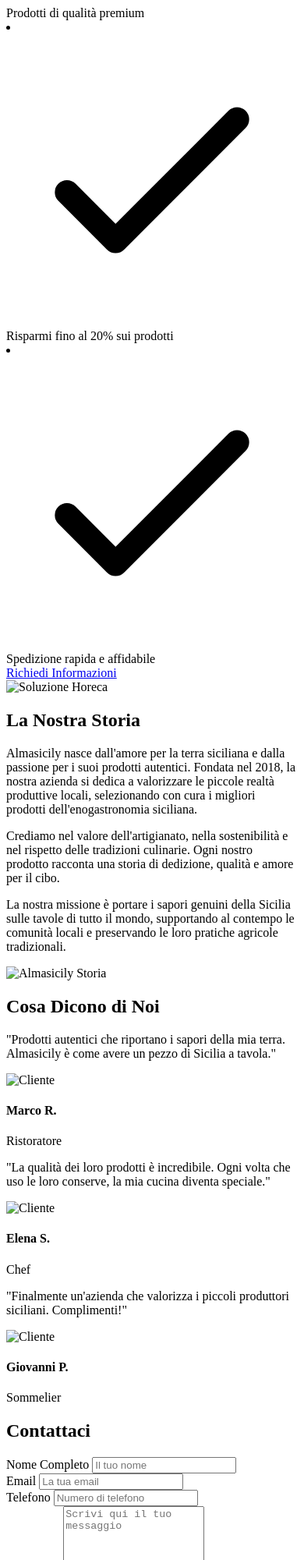
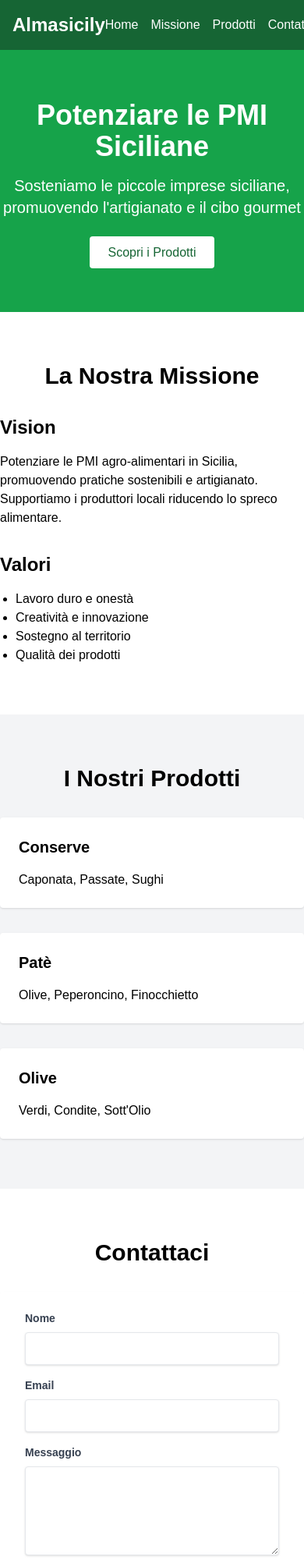
Before and after one commit to agalia98/almasicily-Horeca, a plain HTML site: page index.html in a window 390 px wide. Shown: the top 2000 px of the page at 78% size. Drawn offline with nearby package versions, Linux system fonts and the light colour scheme.

Commit message:
Update index.html

```diff
--- a/index.html
+++ b/index.html
@@ -1,190 +1,115 @@
-<path stroke-linecap="round" stroke-linejoin="round" stroke-width="2" d="M5 13l4 4L19 7"></path>
-                            </svg>
-                            Prodotti di qualità premium
-                        </li>
-                        <li class="flex items-center">
-                            <svg class="w-6 h-6 text-almasicily-green mr-4" fill="none" stroke="currentColor" viewBox="0 0 24 24">
-                                <path stroke-linecap="round" stroke-linejoin="round" stroke-width="2" d="M5 13l4 4L19 7"></path>
-                            </svg>
-                            Risparmi fino al 20% sui prodotti
-                        </li>
-                        <li class="flex items-center">
-                            <svg class="w-6 h-6 text-almasicily-green mr-4" fill="none" stroke="currentColor" viewBox="0 0 24 24">
-                                <path stroke-linecap="round" stroke-linejoin="round" stroke-width="2" d="M5 13l4 4L19 7"></path>
-                            </svg>
-                            Spedizione rapida e affidabile
-                        </li>
+<!DOCTYPE html>
+<html lang="it">
+<head>
+    <meta charset="UTF-8">
+    <meta name="viewport" content="width=device-width, initial-scale=1.0">
+    <title>Almasicily - Prodotti Siciliani</title>
+    <script src="https://cdn.tailwindcss.com"></script>
+    <style>
+        body {
+            font-family: 'Arial', sans-serif;
+        }
+    </style>
+</head>
+<body>
+    <!-- Intestazione -->
+    <header class="bg-green-800 text-white p-4">
+        <div class="container mx-auto flex justify-between items-center">
+            <div class="text-2xl font-bold">Almasicily</div>
+            <nav>
+                <ul class="flex space-x-4">
+                    <li><a href="#home">Home</a></li>
+                    <li><a href="#missione">Missione</a></li>
+                    <li><a href="#prodotti">Prodotti</a></li>
+                    <li><a href="#contatti">Contatti</a></li>
                 </ul>
-                    <a href="#contatti" class="inline-block mt-8 bg-almasicily-green text-white px-8 py-3 rounded-full hover:bg-almasicily-dark-green">
-                        Richiedi Informazioni
+            </nav>
+        </div>
+    </header>
+
+    <!-- Home -->
+    <section id="home" class="bg-green-600 text-white py-16 text-center">
+        <h1 class="text-4xl font-bold mb-4">Potenziare le PMI Siciliane</h1>
+        <p class="text-xl mb-8">
+            Sosteniamo le piccole imprese siciliane,
+            promuovendo l'artigianato e il cibo gourmet
+        </p>
+        <a href="#prodotti" class="bg-white text-green-800 px-6 py-3 rounded">
+            Scopri i Prodotti
         </a>
+    </section>
+
+    <!-- Missione -->
+    <section id="missione" class="container mx-auto py-16">
+        <h2 class="text-3xl font-bold text-center mb-8">La Nostra Missione</h2>
+        <div class="grid md:grid-cols-2 gap-8">
+            <div>
+                <h3 class="text-2xl font-semibold mb-4">Vision</h3>
+                <p>
+                    Potenziare le PMI agro-alimentari in Sicilia,
+                    promuovendo pratiche sostenibili e artigianato.
+                    Supportiamo i produttori locali riducendo lo spreco alimentare.
+                </p>
             </div>
             <div>
-                    <img src="/api/placeholder/500/400" alt="Soluzione Horeca" class="rounded-lg shadow-lg">
-                </div>
+                <h3 class="text-2xl font-semibold mb-4">Valori</h3>
+                <ul class="list-disc pl-5">
+                    <li>Lavoro duro e onestà</li>
+                    <li>Creatività e innovazione</li>
+                    <li>Sostegno al territorio</li>
+                    <li>Qualità dei prodotti</li>
+                </ul>
             </div>
         </div>
     </section>
 
-    <!-- Chi Siamo -->
-    <section id="chi-siamo" class="container mx-auto py-16">
-        <h2 class="text-4xl font-bold text-center mb-12 text-almasicily-dark-green">La Nostra Storia</h2>
-        <div class="grid md:grid-cols-2 gap-10 items-center">
-            <div>
-                <p class="mb-4">
-                    Almasicily nasce dall'amore per la terra siciliana e dalla passione per i suoi prodotti autentici.
-                    Fondata nel 2018, la nostra azienda si dedica a valorizzare le piccole realtà produttive locali,
-                    selezionando con cura i migliori prodotti dell'enogastronomia siciliana.
-                </p>
-                <p class="mb-4">
-                    Crediamo nel valore dell'artigianato, nella sostenibilità e nel rispetto delle tradizioni culinarie.
-                    Ogni nostro prodotto racconta una storia di dedizione, qualità e amore per il cibo.
-                </p>
-                <p>
-                    La nostra missione è portare i sapori genuini della Sicilia sulle tavole di tutto il mondo,
-                    supportando al contempo le comunità locali e preservando le loro pratiche agricole tradizionali.
-                </p>
+    <!-- Prodotti -->
+    <section id="prodotti" class="bg-gray-100 py-16">
+        <h2 class="text-3xl font-bold text-center mb-8">I Nostri Prodotti</h2>
+        <div class="container mx-auto grid md:grid-cols-3 gap-8">
+            <div class="bg-white p-6 rounded shadow">
+                <h3 class="text-xl font-semibold mb-4">Conserve</h3>
+                <p>Caponata, Passate, Sughi</p>
             </div>
-            <div>
-                <img src="/api/placeholder/500/400" alt="Almasicily Storia" class="rounded-lg shadow-lg">
+            <div class="bg-white p-6 rounded shadow">
+                <h3 class="text-xl font-semibold mb-4">Patè</h3>
+                <p>Olive, Peperoncino, Finocchietto</p>
             </div>
-        </div>
-    </section>
-
-    <!-- Testimonianze -->
-    <section class="bg-gray-100 py-16">
-        <div class="container mx-auto">
-            <h2 class="text-4xl font-bold text-center mb-12 text-almasicily-dark-green">Cosa Dicono di Noi</h2>
-            <div class="grid md:grid-cols-3 gap-8">
-                <div class="bg-white p-6 rounded-lg shadow-md">
-                    <p class="italic mb-4">"Prodotti autentici che riportano i sapori della mia terra. Almasicily è come avere un pezzo di Sicilia a tavola."</p>
-                    <div class="flex items-center">
-                        <img src="/api/placeholder/50/50" alt="Cliente" class="rounded-full mr-4">
-                        <div>
-                            <h4 class="font-semibold">Marco R.</h4>
-                            <p class="text-sm text-gray-600">Ristoratore</p>
-                        </div>
-                    </div>
-                </div>
-                <div class="bg-white p-6 rounded-lg shadow-md">
-                    <p class="italic mb-4">"La qualità dei loro prodotti è incredibile. Ogni volta che uso le loro conserve, la mia cucina diventa speciale."</p>
-                    <div class="flex items-center">
-                        <img src="/api/placeholder/50/50" alt="Cliente" class="rounded-full mr-4">
-                        <div>
-                            <h4 class="font-semibold">Elena S.</h4>
-                            <p class="text-sm text-gray-600">Chef</p>
-                        </div>
-                    </div>
-                </div>
-                <div class="bg-white p-6 rounded-lg shadow-md">
-                    <p class="italic mb-4">"Finalmente un'azienda che valorizza i piccoli produttori siciliani. Complimenti!"</p>
-                    <div class="flex items-center">
-                        <img src="/api/placeholder/50/50" alt="Cliente" class="rounded-full mr-4">
-                        <div>
-                            <h4 class="font-semibold">Giovanni P.</h4>
-                            <p class="text-sm text-gray-600">Sommelier</p>
-                        </div>
-                    </div>
-                </div>
+            <div class="bg-white p-6 rounded shadow">
+                <h3 class="text-xl font-semibold mb-4">Olive</h3>
+                <p>Verdi, Condite, Sott'Olio</p>
             </div>
         </div>
     </section>
 
     <!-- Contatti -->
     <section id="contatti" class="container mx-auto py-16">
-        <h2 class="text-4xl font-bold text-center mb-12 text-almasicily-dark-green">Contattaci</h2>
-        <div class="grid md:grid-cols-2 gap-10">
-            <div>
-                <form class="space-y-6">
-                    <div>
-                        <label class="block mb-2 font-semibold">Nome Completo</label>
-                        <input type="text" class="w-full p-3 border rounded focus:outline-none focus:ring-2 focus:ring-almasicily-green" placeholder="Il tuo nome">
+        <h2 class="text-3xl font-bold text-center mb-8">Contattaci</h2>
+        <div class="max-w-md mx-auto">
+            <form class="bg-white shadow-md rounded px-8 pt-6 pb-8 mb-4">
+                <div class="mb-4">
+                    <label class="block text-gray-700 text-sm font-bold mb-2">Nome</label>
+                    <input class="shadow appearance-none border rounded w-full py-2 px-3" type="text">
                 </div>
-                    <div>
-                        <label class="block mb-2 font-semibold">Email</label>
-                        <input type="email" class="w-full p-3 border rounded focus:outline-none focus:ring-2 focus:ring-almasicily-green" placeholder="La tua email">
+                <div class="mb-4">
+                    <label class="block text-gray-700 text-sm font-bold mb-2">Email</label>
+                    <input class="shadow appearance-none border rounded w-full py-2 px-3" type="email">
                 </div>
-                    <div>
-                        <label class="block mb-2 font-semibold">Telefono</label>
-                        <input type="tel" class="w-full p-3 border rounded focus:outline-none focus:ring-2 focus:ring-almasicily-green" placeholder="Numero di telefono">
+                <div class="mb-4">
+                    <label class="block text-gray-700 text-sm font-bold mb-2">Messaggio</label>
+                    <textarea class="shadow appearance-none border rounded w-full py-2 px-3" rows="4"></textarea>
                 </div>
-                    <div>
-                        <label class="block mb-2 font-semibold">Messaggio</label>
-                        <textarea class="w-full p-3 border rounded focus:outline-none focus:ring-2 focus:ring-almasicily-green" rows="5" placeholder="Scrivi qui il tuo messaggio"></textarea>
-                    </div>
-                    <button type="submit" class="w-full bg-almasicily-green text-white p-3 rounded hover:bg-almasicily-dark-green transition duration-300">
+                <button class="bg-green-600 text-white font-bold py-2 px-4 rounded">
                     Invia Messaggio
                 </button>
             </form>
         </div>
-            <div>
-                <div class="mb-8">
-                    <h3 class="text-2xl font-semibold mb-4">Contatti Diretti</h3>
-                    <p class="mb-2"><strong>Telefono:</strong> +39 339 2458190</p>
-                    <p class="mb-2"><strong>Email:</strong> info@almasicily.com</p>
-                    <p><strong>Indirizzo:</strong> Via A. Diaz, 118 - 92024 Canicattì (AG)</p>
-                </div>
-                <div>
-                    <h3 class="text-2xl font-semibold mb-4">Orari</h3>
-                    <p>Lunedì - Venerdì: 9:00 - 18:00</p>
-                    <p>Sabato: 9:00 - 13:00</p>
-                    <p>Domenica: Chiuso</p>
-                </div>
-                <div class="mt-8">
-                    <img src="/api/placeholder/400/300" alt="Mappa" class="rounded-lg shadow-md">
-                </div>
-            </div>
-        </div>
     </section>
 
     <!-- Footer -->
-    <footer class="bg-almasicily-dark-green text-white py-12">
-        <div class="container mx-auto grid md:grid-cols-3 gap-8">
-            <div>
-                <h4 class="text-xl font-semibold mb-4">Almasicily</h4>
-                <p>Valorizziamo le piccole imprese siciliane, promuovendo l'artigianato e il cibo gourmet</p>
-            </div>
-            <div>
-                <h4 class="text-xl font-semibold mb-4">Link Veloci</h4>
-                <ul class="space-y-2">
-                    <li><a href="#home" class="hover:text-almasicily-light-green">Home</a></li>
-                    <li><a href="#prodotti" class="hover:text-almasicily-light-green">Prodotti</a></li>
-                    <li><a href="#horeca" class="hover:text-almasicily-light-green">B2B Horeca</a></li>
-                    <li><a href="#chi-siamo" class="hover:text-almasicily-light-green">Chi Siamo</a></li>
-                </ul>
-            </div>
-            <div>
-                <h4 class="text-xl font-semibold mb-4">Seguici</h4>
-                <div class="flex space-x-4">
-                    <a href="#" class="hover:text-almasicily-light-green">Facebook</a>
-                    <a href="#" class="hover:text-almasicily-light-green">Instagram</a>
-                    <a href="#" class="hover:text-almasicily-light-green">LinkedIn</a>
-                </div>
-            </div>
-        </div>
-        <div class="text-center mt-8 border-t border-gray-700 pt-6">
+    <footer class="bg-green-800 text-white py-8 text-center">
         <p>&copy; 2025 Almasicily. Tutti i diritti riservati.</p>
-            <p class="text-sm mt-2">P.IVA 02895410849 | REA AG-207607</p>
-        </div>
+        <p>Via A. Diaz, 118 - 92024 Canicattì (AG)</p>
     </footer>
-
-    <!-- Script per funzionalità interattive -->
-    <script>
-        // Smooth scrolling per link interni
-        document.querySelectorAll('a[href^="#"]').forEach(anchor => {
-            anchor.addEventListener('click', function (e) {
-                e.preventDefault();
-                document.querySelector(this.getAttribute('href')).scrollIntoView({
-                    behavior: 'smooth'
-                });
-            });
-        });
-
-        // Gestione form di contatto (da implementare lato backend)
-        document.querySelector('form').addEventListener('submit', function(e) {
-            e.preventDefault();
-            alert('Funzionalità di invio in fase di sviluppo. Grazie per il tuo interesse!');
-        });
-    </script>
 </body>
 </html>
```
Lines whose indentation alone changed are shown as unchanged.
